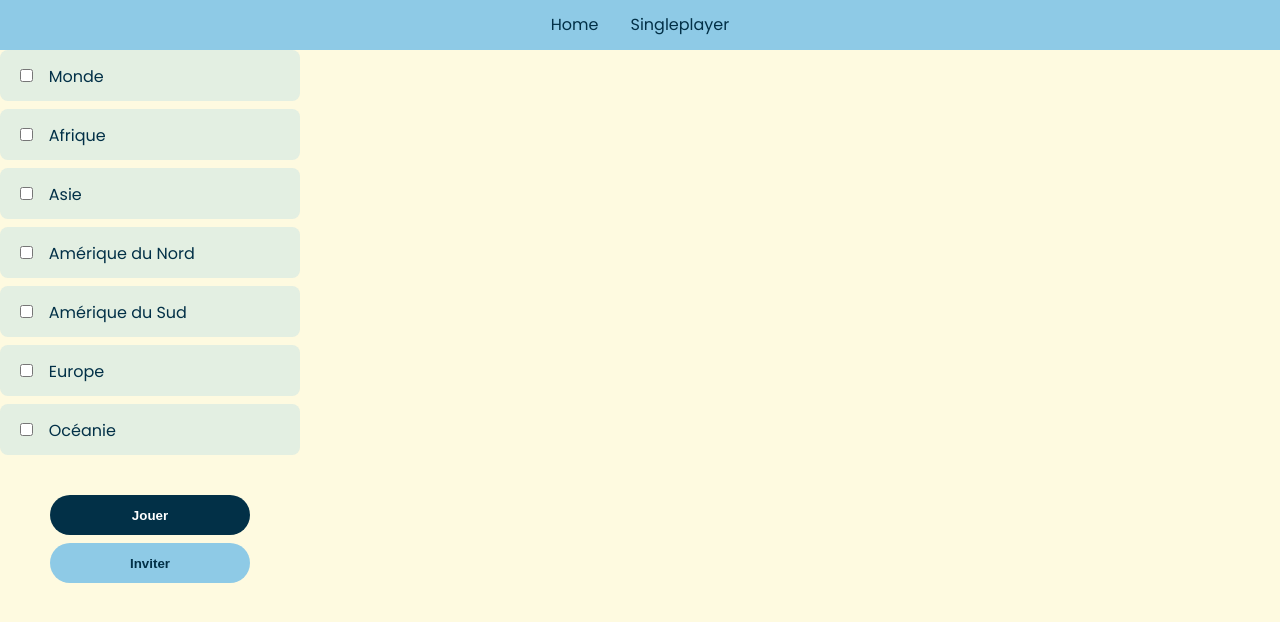
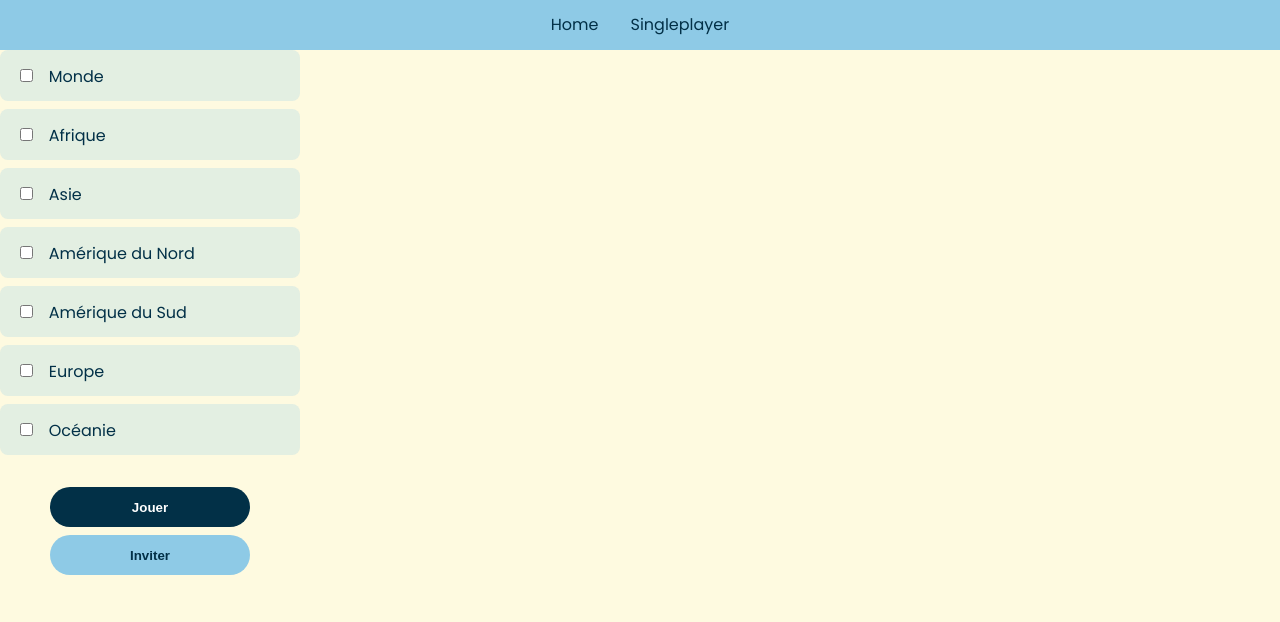
Before and after one commit to rqphy/geo_quizz, a React (Vite) app: page /singleplayer in a window 1280 px wide. Shown: the top 622 px of the page. Built offline with nearby package versions, Linux system fonts and the light colour scheme.

Commit message:
:lipstick: fix gap

```diff
--- a/src/components/LobbyForm/lobbyform.scss
+++ b/src/components/LobbyForm/lobbyform.scss
@@ -7,7 +7,7 @@
 
 	.button {
 		width: 200px;
-		margin-top: 2rem;
+		margin-top: 1.5rem;
 	}
 
 	.invite {
```
